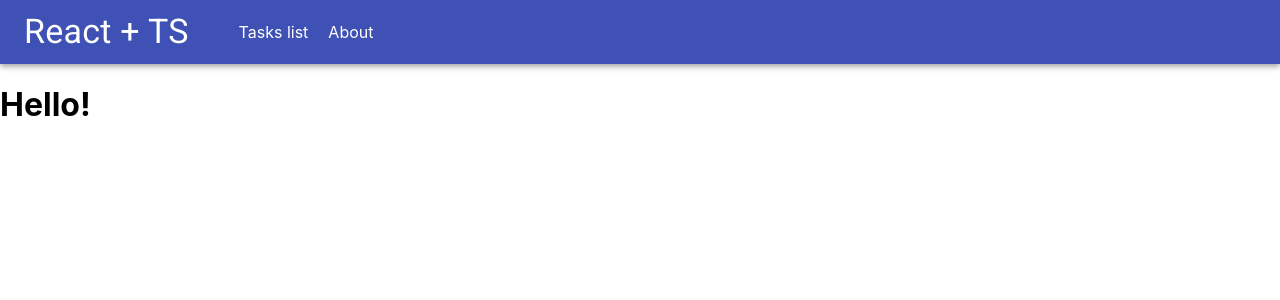
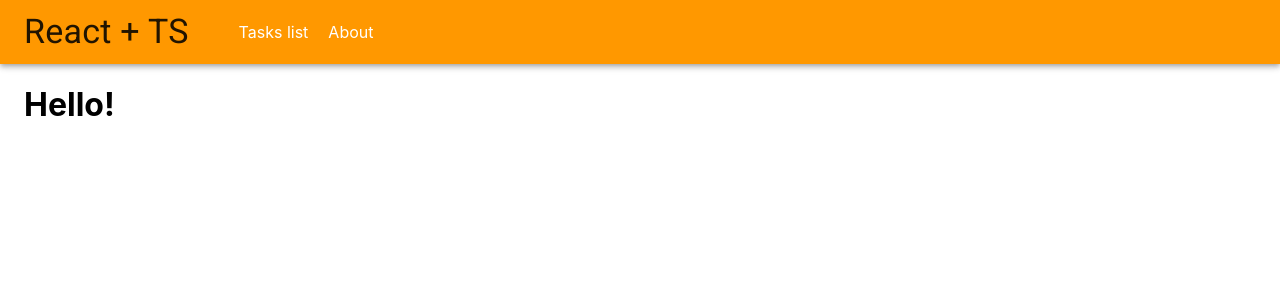
Before and after one commit to picprofit/react-typescript, a React (Create React App) app: page / in a window 1280 px wide. Shown: the top 300 px of the page. Built offline with nearby package versions, Linux system fonts and the light colour scheme.

Commit message:
upd: NavBar

```diff
--- a/src/App.tsx
+++ b/src/App.tsx
@@ -1,4 +1,5 @@
 import React from 'react';
+import Container from '@material-ui/core/Container';
 
 import NavBar from './components/NavBar';
 
@@ -6,7 +7,9 @@ const App: React.FC = () => {
   return (
     <>
       <NavBar />
-      <h1>Hello!</h1>
+        <Container>
+            <h1>Hello!</h1>
+        </Container>
     </>
   );
 };
--- a/src/components/NavBar.tsx
+++ b/src/components/NavBar.tsx
@@ -1,9 +1,11 @@
 import React from 'react';
 import AppBar from '@material-ui/core/AppBar';
 import Toolbar from '@material-ui/core/Toolbar';
-import Button from '@material-ui/core/Button';
 import Typography from '@material-ui/core/Typography';
+import { ThemeProvider } from '@material-ui/styles';
 import styled from 'styled-components';
+
+import { theme } from '../config';
 
 const Menu = styled.ul`
   display: flex;
@@ -24,6 +26,7 @@ const MenuItem = styled.li`
 
 const NavBar: React.FC = () => {
   return (
+    <ThemeProvider theme={theme}>
       <AppBar position="static">
         <Toolbar>
           <Typography variant="h4" component="div">
@@ -34,11 +37,12 @@ const NavBar: React.FC = () => {
               <a href="/">Tasks list</a>
             </MenuItem>
             <MenuItem>
-            <a href="/">About</a>
+              <a href="/about">About</a>
             </MenuItem>
           </Menu>
         </Toolbar>
       </AppBar>
+    </ThemeProvider>
   );
 };
 
```
Lines whose indentation alone changed are shown as unchanged.
